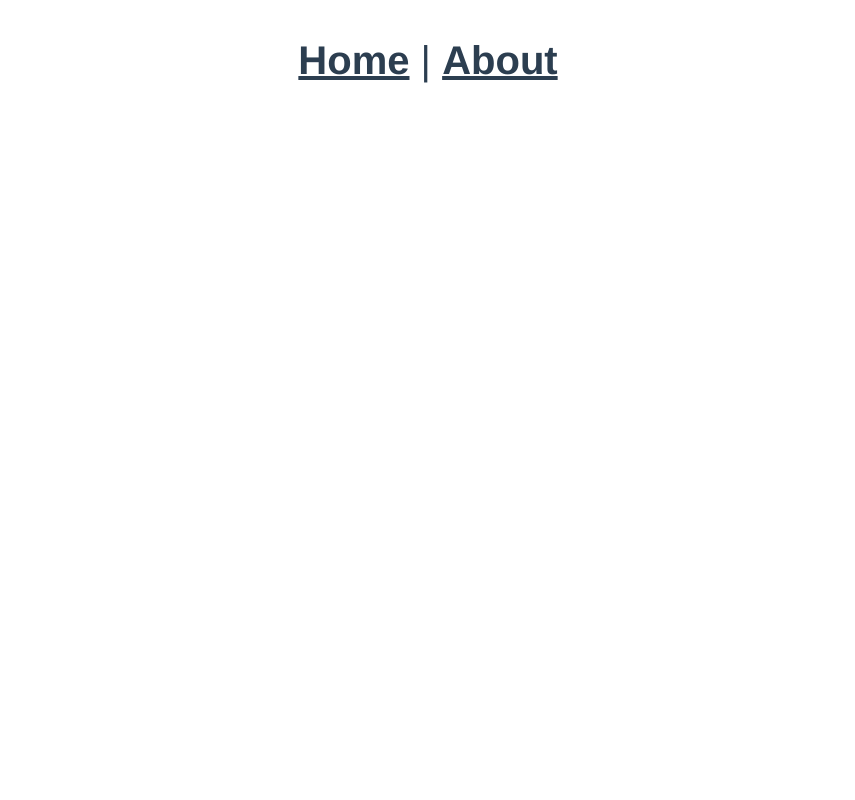
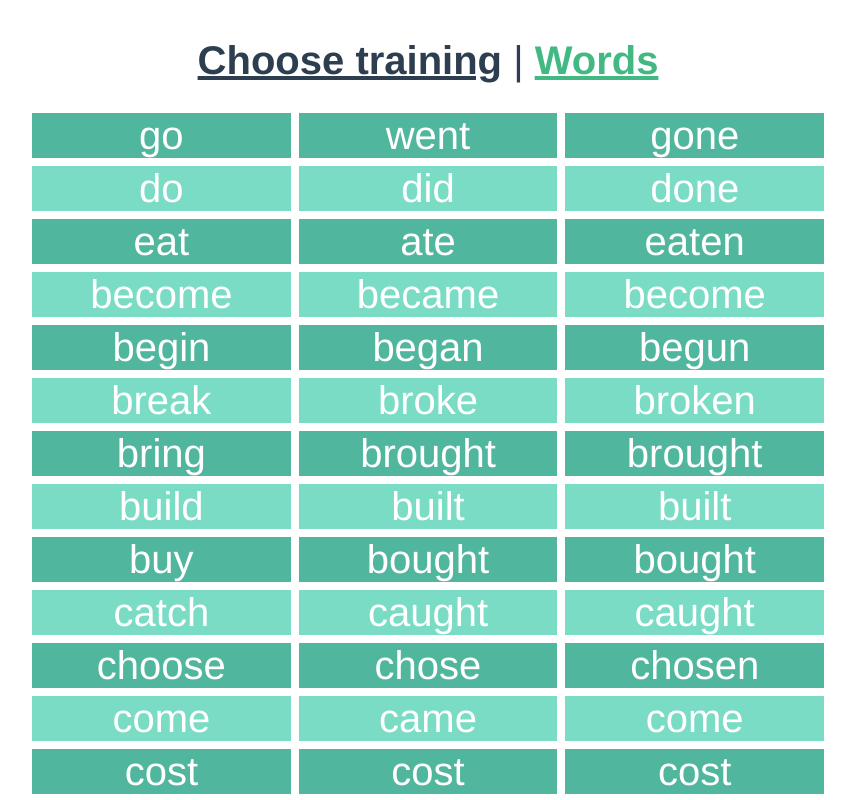
Before and after one commit to ivan-hryshko/trainer_irregular_verbs, a Vue app: page /words-table in a window 1280 px wide. Before the commit this address had no page. Shown: the top 800 px of the page, without its empty margins (212-1067 px from the left). Built offline with nearby package versions, Linux system fonts and the light colour scheme.

Commit message:
added words-table

```diff
--- a/src/App.vue
+++ b/src/App.vue
@@ -1,7 +1,7 @@
 <template>
   <nav>
-    <router-link to="/">Home</router-link> |
-    <router-link to="/about">About</router-link>
+    <router-link to="/">Choose training</router-link> |
+    <router-link to="/words-table">Words</router-link>
   </nav>
   <router-view/>
 </template>
--- a/src/components/choose-training/choose-training.scss
+++ b/src/components/choose-training/choose-training.scss
@@ -48,6 +48,7 @@
 
 .choose-submit {
   margin-bottom: 16px;
+  padding: 8px 0px;
   width: 300px;
   border-radius: 8px;
   font-family: Century Gothic,CenturyGothic,AppleGothic,sans-serif;
@@ -56,3 +57,7 @@
   text-align: center;
   cursor: pointer;
 }
+
+.choose-submit:hover {
+  background: #0c8e70;
+}
--- a/src/router/index.js
+++ b/src/router/index.js
@@ -21,12 +21,12 @@ const routes = [
     component: ChooseTraining,
   },
   {
-    path: `/about`,
-    name: 'about',
+    path: `/words-table`,
+    name: 'words-table',
     // route level code-splitting
     // this generates a separate chunk (about.[hash].js) for this route
     // which is lazy-loaded when the route is visited.
-    component: () => import(/* webpackChunkName: "about" */ '../views/AboutView.vue'),
+    component: () => import(/* webpackChunkName: "about" */ '../views/words-table.vue'),
   },
 ];
 
--- a/src/views/AboutView.vue
+++ /dev/null
@@ -1,5 +0,0 @@
-<template>
-  <div class="about">
-    <h1>This is an about page</h1>
-  </div>
-</template>
--- /dev/null
+++ b/src/views/words-table.css
@@ -0,0 +1,20 @@
+words-table:nth-child(2n) {
+  background: lime;
+}
+
+.words-table__row {
+  display: grid;
+  grid-template-columns: 1fr 1fr 1fr;
+  width: 800px;
+  margin: auto;
+  margin-bottom: 8px;
+}
+.words-table__row:nth-child(2n) .words-table__item {
+  background-color: #7bdcc5;
+}
+
+.words-table__item {
+  color: white;
+  background-color: #51b69e;
+  margin: 0px 4px;
+}
--- /dev/null
+++ b/src/views/words-table.vue
@@ -0,0 +1,40 @@
+<template>
+  <div class="about">
+    <div class="words-table">
+      <div
+        v-for="word in wordsArray" :key="word.past"
+        class="words-table__row"
+      >
+        <div class="words-table__item">
+          {{ word.present }}
+        </div>
+        <div class="words-table__item">
+          {{ word.past }}
+        </div>
+        <div class="words-table__item">
+          {{ word.participle }}
+        </div>
+      </div>
+    </div>
+  </div>
+</template>
+
+<script>
+import wordsArray from "@/json/dictionary.json";
+import { defineComponent } from "vue";
+
+export default defineComponent({
+  name: 'WordList',
+  setup() {
+    return {
+      wordsArray,
+    }
+
+  },
+
+})
+</script>
+
+<style>
+@import 'words-table';
+</style>
```
